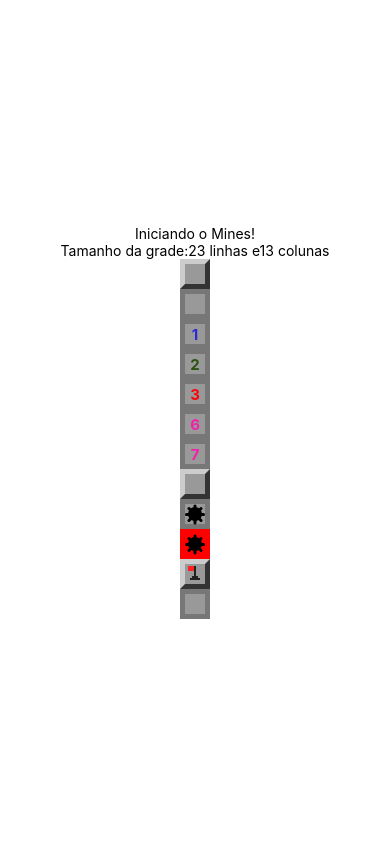
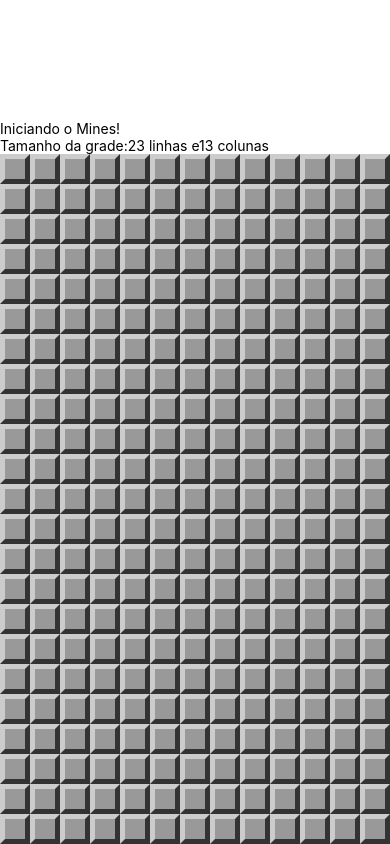
Before and after one commit to BrunoADPaixao/mines, a React Native app: screen / in a window 390 px wide. Built offline with nearby package versions, Linux system fonts and the light colour scheme.

Commit message:
Creating MineField Logic and Component

```diff
--- a/App.js
+++ b/App.js
@@ -5,9 +5,30 @@
   Text,
 } from 'react-native';
 import params from './src/params'
-import Field from './src/components/Field'
+import MineField from './src/components/MineField'
+import { createMinedBoard } from './src/functions'
 
 export default class App extends Component {
+
+  constructor(props) {
+    super(props)
+    this.state = this.createState()
+  }
+
+  minesAmount = () => {
+    const cols = params.getColumnsAmount()
+    const rows = params.getRowsAmount()
+    return Math.ceil(cols *  rows * params.difficultLevel)
+  }
+
+  createState = () => {
+    const cols = params.getColumnsAmount()
+    const rows = params.getRowsAmount()
+    return {
+      board: createMinedBoard(rows, cols, this.minesAmount()),
+    }
+  }
+
   render() {
     return (
       <View style={styles.container}>
@@ -16,18 +37,9 @@
           {params.getRowsAmount()} linhas e
           {params.getColumnsAmount()} colunas
         </Text>
-        <Field />
-        <Field opened />
-        <Field opened nearMines={1} />
-        <Field opened nearMines={2} />
-        <Field opened nearMines={3} />
-        <Field opened nearMines={6} />
-        <Field opened nearMines={7} />
-        <Field mined />
-        <Field mined opened />
-        <Field mined opened exploded />
-        <Field flagged />
-        <Field flagged opened />
+        <View style={styles.board}>
+          <MineField board={this.state.board} />
+        </View>
       </View>
     );
   }
@@ -36,7 +48,10 @@
 const styles = StyleSheet.create({
   container: {
     flex: 1,
+    justifyContent: 'flex-end',
+  },
+  board: {
     alignItems: 'center',
-    justifyContent: 'center',
+    backgroundColor: '#AAA'
   }
 });
--- a/src/components/Flag.js
+++ b/src/components/Flag.js
@@ -4,10 +4,10 @@
 export default props => {
   return (
     <View style={styles.container}>
-      <View style={styles.flagpole} />
-      <View style={styles.flag} />
-      <View style={styles.base1} />
-      <View style={styles.base2} />
+      <View style={[styles.flagpole, props.bigger ? styles.flagpoleBigger : null]} />
+      <View style={[styles.flag, props.bigger ? styles.flagBigger : null]} />
+      <View style={[styles.base1, props.bigger ? styles.base1Bigger : null]} />
+      <View style={[styles.base2, props.bigger ? styles.base2Bigger : null]} />
     </View>
   )
 }
@@ -45,5 +45,27 @@
     backgroundColor: '#222',
     marginLeft: 5,
     marginTop: 12,
+  },
+  flagpoleBigger: {
+    height: 28,
+    width: 4,
+    marginLeft: 16,
+  },
+  flagBigger: {
+    height: 10,
+    width: 14,
+    marginLeft: 3,
+  },
+  base1Bigger: {
+    height: 4,
+    width: 12,
+    marginTop: 20,
+    marginLeft: 12,
+  },
+  base2Bigger: {
+    height: 10,
+    width: 20,
+    marginLeft: 8,
+    marginTop: 24,
   }
 })
--- /dev/null
+++ b/src/components/MineField.js
@@ -0,0 +1,22 @@
+import React from 'react'
+import { View, StyleSheet } from 'react-native'
+import Field from './Field'
+
+export default props => {
+  const rows = props.board.map((row, r) => {
+    const columns = row.map((field, c) => {
+      return <Field {...field} key={c} />
+    })
+    return <View key={r}
+        style={{flexDirection: 'row'}}>
+        {columns}
+      </View>
+  })
+  return <View style={styles.container}>{rows}</View>
+}
+
+const styles = StyleSheet.create({
+  container: {
+    backgroundColor: '#EEE',
+  }
+})
--- /dev/null
+++ b/src/functions.js
@@ -0,0 +1,39 @@
+const createBoard = (rows, columns) => {
+  return Array(rows).fill(0).map((_, row) => {
+    return Array(columns).fill(0).map((_, column) => {
+      return {
+        row,
+        column,
+        opened: false,
+        flagged: false,
+        mined: false,
+        exploded: false,
+        nearMines: 0
+      }
+    })
+  })
+}
+
+const spreadMines = (board, minesAmount) => {
+  const rows = board.length
+  const columns = board[0].length
+  let minesPlanted = 0
+
+  while (minesPlanted < minesAmount) {
+    const rowSel = parseInt(Math.random() * rows, 10)
+    const coluumnSel = parseInt(Math.random() * columns, 10)
+
+    if (!board[rowSel][coluumnSel].mined) {
+      board[rowSel][coluumnSel].mined = true
+      minesPlanted++
+    }
+  }
+}
+
+const createMinedBoard = (rows, columns, minesAmount) => {
+  const board = createBoard(rows, columns)
+  spreadMines(board, minesAmount)
+  return board
+}
+
+export { createMinedBoard }
```
